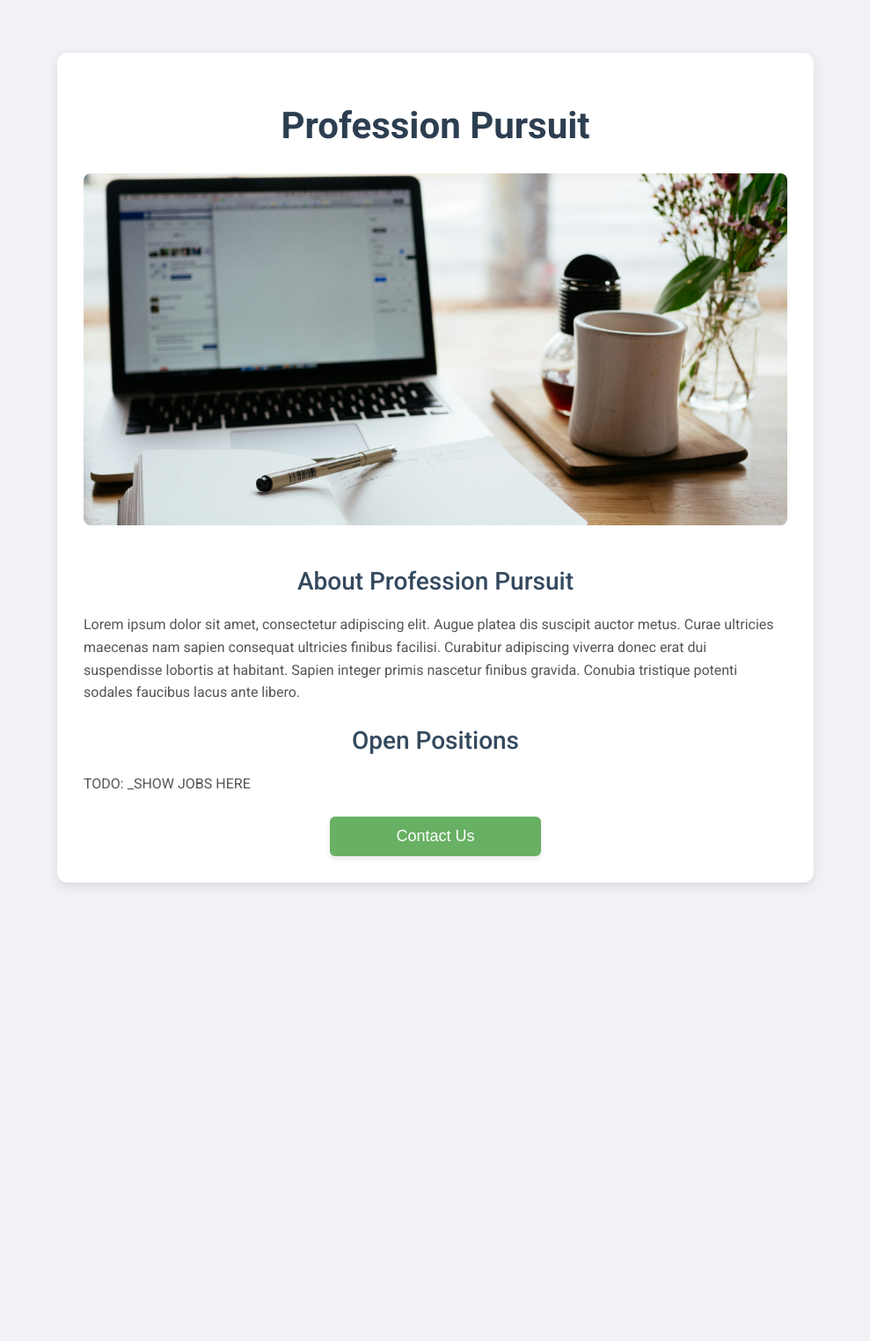
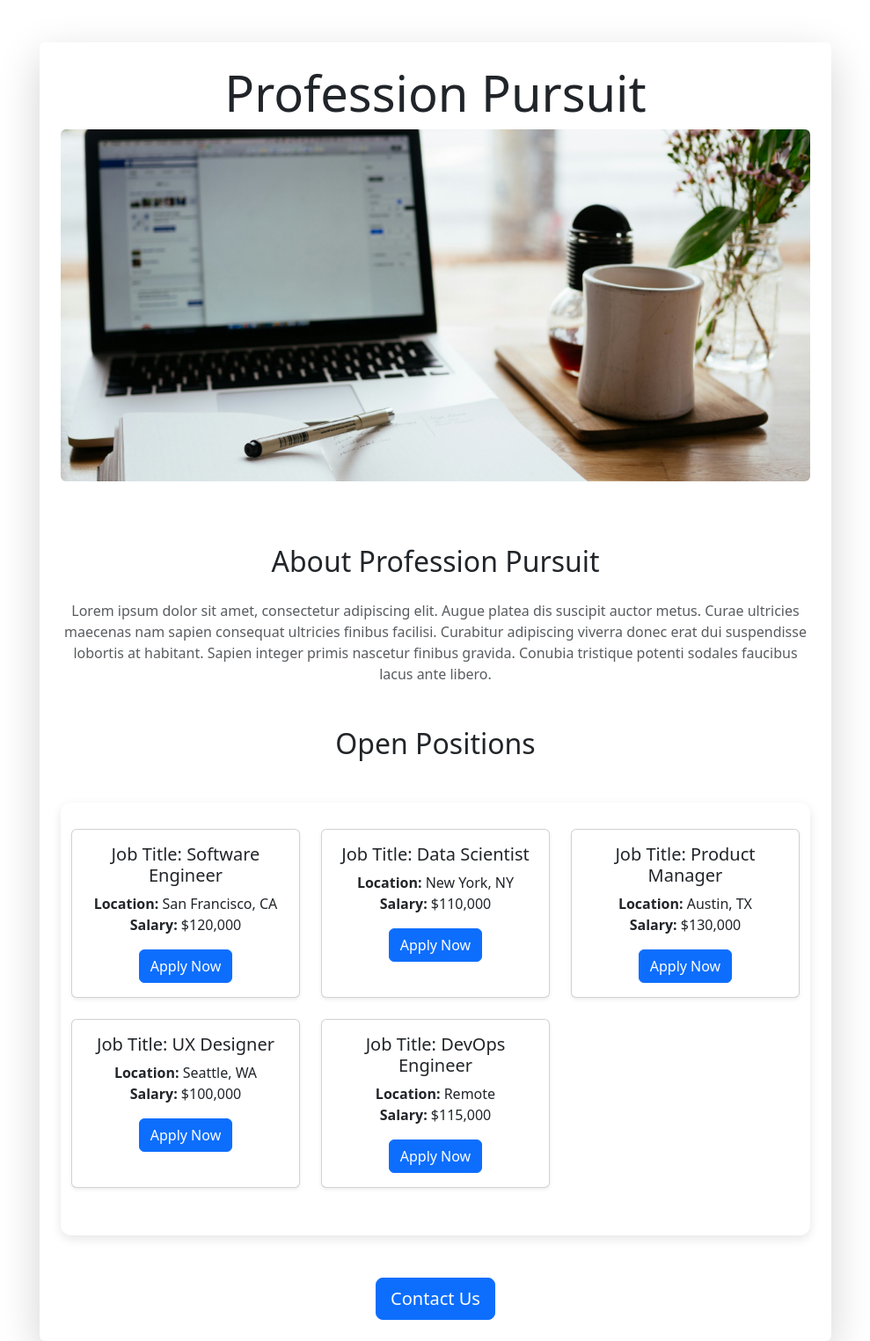
Before and after one commit to niketpathak08/flask-website, a Flask app: page / in a window 1280 px wide. Shown: the whole page at 88% size, without its empty margins (145-1134 px from the left). Before the commit the page ends 1007 px from the top, so only its background shows below. Run offline with Flask 3, Linux system fonts and the light colour scheme.

Commit message:
added dynamic data json

```diff
--- a/app.py
+++ b/app.py
@@ -1,10 +1,47 @@
-from flask import Flask,render_template
+from flask import Flask,render_template,jsonify
 
 app = Flask(__name__)
 
+JOBS = [
+    {
+        "id": 1,
+        "title": "Software Engineer",
+        "location": "San Francisco, CA",
+        "salary": "$120,000"
+    },
+    {
+        "id": 2,
+        "title": "Data Scientist",
+        "location": "New York, NY",
+        "salary": "$110,000"
+    },
+    {
+        "id": 3,
+        "title": "Product Manager",
+        "location": "Austin, TX",
+        "salary": "$130,000"
+    },
+    {
+        "id": 4,
+        "title": "UX Designer",
+        "location": "Seattle, WA",
+        "salary": "$100,000"
+    },
+    {
+        "id": 5,
+        "title": "DevOps Engineer",
+        "location": "Remote",
+        "salary": "$115,000"
+    }
+]
+
 @app.route("/")
-def hello():
-    return render_template('home.html')
+def home():
+    return render_template('home.html',jobs=JOBS)
+
+@app.route("/api/jobs")
+def list_jobs():
+    return jsonify(JOBS)
 
 if __name__=="__main__":
     app.run(host='0.0.0.0', debug=True)
--- a/static/css/main.css
+++ b/static/css/main.css
@@ -1,94 +1,23 @@
-    /* General Styles */
 body {
     font-family: 'Roboto', sans-serif;
-        margin: 0;
-        padding: 20px;
-        background-color: #f0f2f5;
+    background-color: #f4f4f4;
 }
 
-    /* Main Content Container */
-    #container {
-        max-width: 800px;
-        margin: 40px auto;
+#banner {
+    width: 100%;
+    height: auto;
+    object-fit: cover;
+    max-height: 400px;
+}
+
+/* Add some padding and a shadow effect to the container */
+.container {
+    background-color: #fff;
     padding: 30px;
-        background-color: #ffffff;
     border-radius: 12px;
     box-shadow: 0 4px 12px rgba(0, 0, 0, 0.1);
 }
 
-    /* Header & Titles */
-    h1 {
-        text-align: center;
-        font-size: 42px;
+h1, h2 {
     color: #2c3e50;
-        font-weight: 700;
-        margin-bottom: 30px;
 }
-
-    h2 {
-        text-align: center;
-        font-size: 28px;
-        color: #34495e;
-        margin-bottom: 20px;
-        font-weight: 500;
-    }
-
-    /* Paragraph Styling */
-    p {
-        color: #555;
-        font-size: 16px;
-        line-height: 1.6;
-        margin-bottom: 25px;
-    }
-
-    /* Banner Image */
-    #banner {
-        width: 100%;
-        height: 400px;
-        object-fit: cover;
-        border-radius: 8px;
-        margin-bottom: 20px;
-    }
-
-    /* Button Styling */
-    button {
-        display: block;
-        width: 30%;
-        padding: 12px;
-        background-color: #68b063;
-        color: white;
-        font-size: 18px;
-        border: none;
-        border-radius: 6px;
-        cursor: pointer;
-        transition: background-color 0.3s ease;
-        box-shadow: 0 3px 6px rgba(0, 0, 0, 0.1);
-        margin : auto;
-    }
-
-    button:hover {
-        background-color: #92dd97;
-    }
-
-    /* Responsive Design */
-    @media (max-width: 768px) {
-        #container {
-            padding: 20px;
-        }
-
-        h1 {
-            font-size: 36px;
-        }
-
-        h2 {
-            font-size: 24px;
-        }
-
-        p {
-            font-size: 15px;
-        }
-
-        #banner {
-            height: 250px;
-        }
-    }
--- a/templates/base.html
+++ b/templates/base.html
@@ -1,17 +1,25 @@
 <!DOCTYPE html>
 <html lang="en">
 <head>
+    <link rel="icon" type="image/x-icon" href="https://cdn-icons-png.flaticon.com/256/3850/3850285.png">
+    <!-- Add Google Fonts for better typography -->
+    <link href="https://fonts.googleapis.com/css2?family=Roboto:wght@400;500;700&display=swap" rel="stylesheet">
     <!-- Specifies the document type and version of HTML used -->
     <meta charset="UTF-8">
     <!-- Sets the character encoding for the document to UTF-8, ensuring it handles most characters correctly -->
 
     <meta http-equiv="X-UA-Compatible" content="IE=edge">
     <!-- Ensures compatibility with older versions of Internet Explorer -->
+    <link rel = "stylesheet" href=" {{url_for('static', filename = 'css/main.css')}}">
+
+     <link href="https://cdn.jsdelivr.net/npm/bootstrap@5.3.3/dist/css/bootstrap.min.css" rel="stylesheet" integrity="sha384-QWTKZyjpPEjISv5WaRU9OFeRpok6YctnYmDr5pNlyT2bRjXh0JMhjY6hW+ALEwIH" crossorigin="anonymous">
 
     <meta name="viewport" content="width=device-width, initial-scale=1.0">
-    <!-- Ensures that the page is responsive by setting the viewport width to the device's width and initial scale to 1.0 -->
+    <!--
 
-    <link rel = "stylesheet" href=" {{url_for('static', filename = 'css/main.css')}}">
+    Ensures that the page is responsive by setting the viewport width to the device's width and initial scale to 1.0 -->
+
+
     {% block head %}{% endblock %}
     <!-- Placeholder for additional content that will be inserted into the <head> section of the page in child templates -->
 </head>
--- a/templates/home.html
+++ b/templates/home.html
@@ -1,21 +1,44 @@
 {% extends 'base.html' %}
 {% block head %}
 <title>Profession Pursuit</title>
-<link rel="icon" type="image/x-icon" href="https://cdn-icons-png.flaticon.com/256/3850/3850285.png">
-<!-- Add Google Fonts for better typography -->
-<link href="https://fonts.googleapis.com/css2?family=Roboto:wght@400;500;700&display=swap" rel="stylesheet">
+
 {% endblock %}
 
 {% block body %}
-<div id="container">
-    <h1>Profession Pursuit</h1>
-    <img id="banner" src="https://be2a828f-92f1-4aab-8954-50e02668daa3-00-q5m8ajfyn9t9.picard.replit.dev/static/nick-morrison-FHnnjk1Yj7Y-unsplash.jpg" alt="Banner Image">
-    <h2>About Profession Pursuit</h2>
-    <p>
-        Lorem ipsum dolor sit amet, consectetur adipiscing elit. Augue platea dis suscipit auctor metus. Curae ultricies maecenas nam sapien consequat ultricies finibus facilisi. Curabitur adipiscing viverra donec erat dui suspendisse lobortis at habitant. Sapien integer primis nascetur finibus gravida. Conubia tristique potenti sodales faucibus lacus ante libero.
-    </p>
-    <h2>Open Positions</h2>
-    <p>TODO: _SHOW JOBS HERE</p>
-    <button>Contact Us</button>
+<div class="container mt-5 p-4 bg-white rounded shadow-lg" style="max-width: 900px;">
+    <!-- Header Section -->
+    <div class="text-center mb-5">
+        <h1 class="display-4 font-weight-bold">Profession Pursuit</h1>
+        <img id="banner" class="img-fluid rounded mb-4" src="https://be2a828f-92f1-4aab-8954-50e02668daa3-00-q5m8ajfyn9t9.picard.replit.dev/static/nick-morrison-FHnnjk1Yj7Y-unsplash.jpg" alt="Banner Image">
+    </div>
+
+    <!-- About Section -->
+    <section class="mb-5 text-center">
+        <h2 class="mb-4">About Profession Pursuit</h2>
+        <p class="text-muted">
+            Lorem ipsum dolor sit amet, consectetur adipiscing elit. Augue platea dis suscipit auctor metus. Curae ultricies maecenas nam sapien consequat ultricies finibus facilisi. Curabitur adipiscing viverra donec erat dui suspendisse lobortis at habitant. Sapien integer primis nascetur finibus gravida. Conubia tristique potenti sodales faucibus lacus ante libero.
+        </p>
+    </section>
+
+    <!-- Open Positions Section -->
+    <section class="mb-5 text-center">
+        <h2 class="mb-4">Open Positions</h2>
+        <div class="text-muted">
+          <div class="container mt-5">
+              <div class="row">
+                  <!-- Loop through the jobs list and display each job in a card -->
+                  {% for job in jobs %}
+                    {% include 'jobitems.html' %}
+                  {% endfor %}
+              </div>
+          </div>
+
+        </div>
+    </section>
+
+    <!-- Contact Us Button -->
+    <div class="text-center">
+        <button class="btn btn-primary btn-lg">Contact Us</button>
+    </div>
 </div>
 {% endblock %}
--- /dev/null
+++ b/templates/jobitems.html
@@ -0,0 +1,12 @@
+<div class="col-md-4 mb-4">
+    <div class="card shadow-sm h-100">
+        <div class="card-body">
+            <h5 class="card-title">Job Title: {{ job["title"] }}</h5>
+            <p class="card-text">
+                <strong>Location:</strong> {{ job["location"] }}<br>
+                <strong>Salary:</strong> {{ job["salary"] }}
+            </p>
+            <button class="btn btn-primary">Apply Now</button>
+        </div>
+    </div>
+</div>
```
Lines whose indentation alone changed are shown as unchanged.
